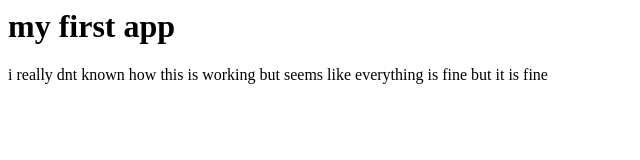
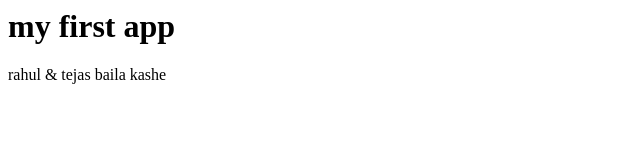
Before and after one commit to ppkjikj/dbapp, a plain HTML site: page index.html in a window 1280 px wide. Shown: the whole page, without its empty margins (0-640 px from the left). Drawn offline with Linux system fonts and the light colour scheme.

Commit message:
Update index.html

```diff
--- a/index.html
+++ b/index.html
@@ -6,10 +6,8 @@
 my first app
 </h1>
   <p>
-    i really dnt known how this is working but seems like everything is fine but it is fine
-  </p>
 
-
+rahul & tejas baila kashe
 
 
 </body>
```
